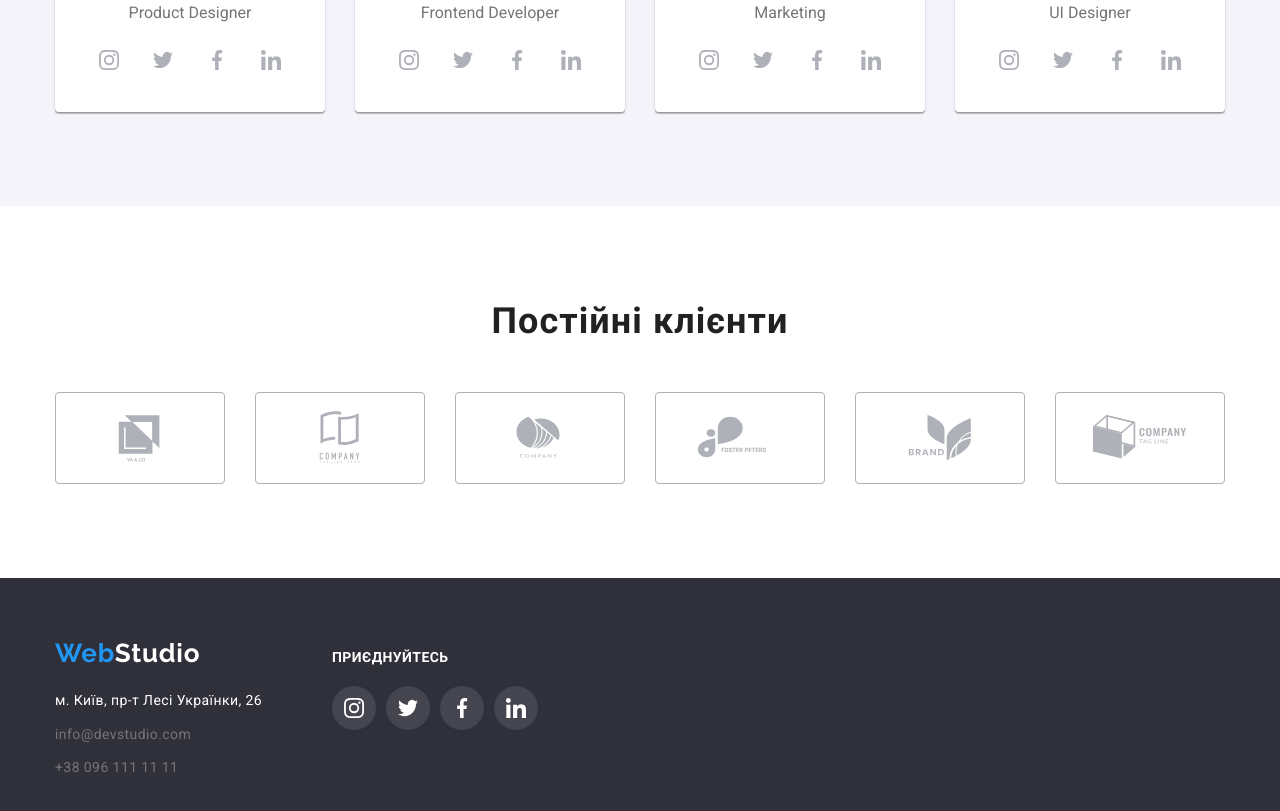
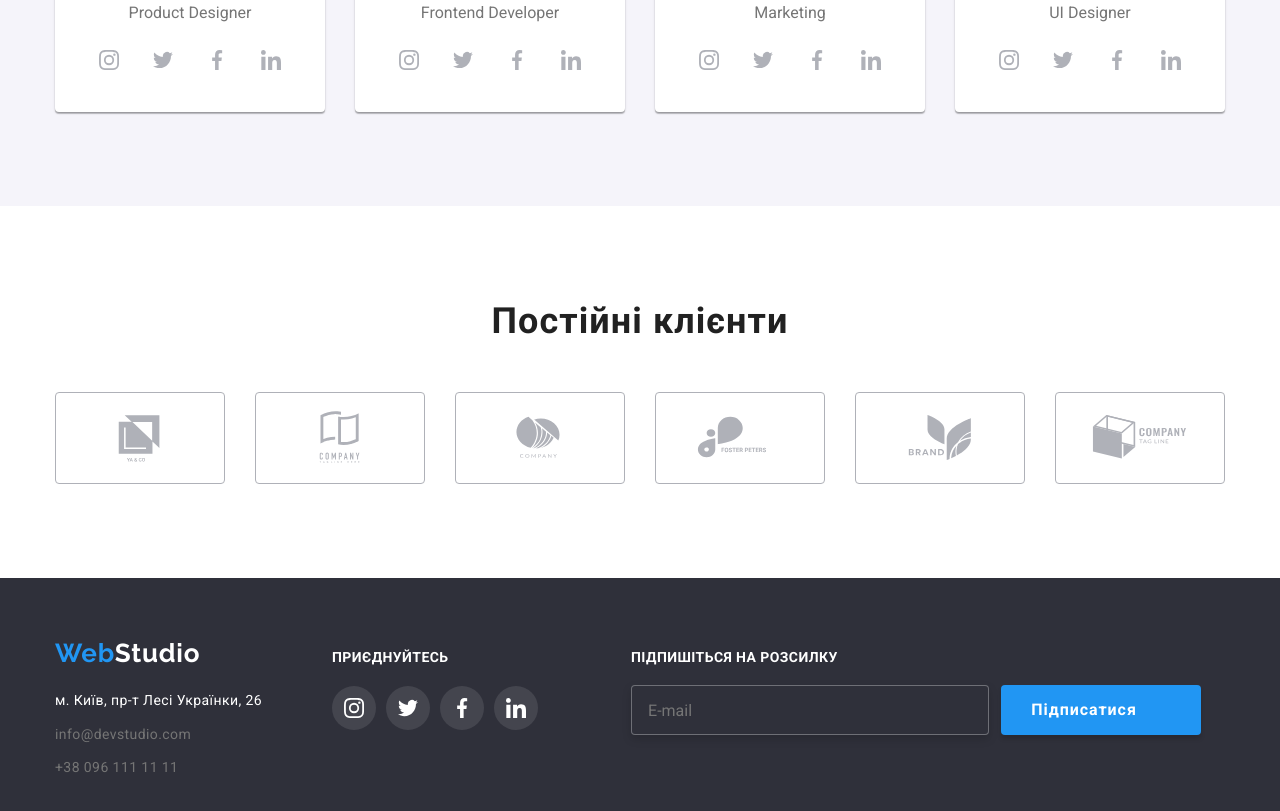
Before and after one commit to MariiaSakhnenko/goit-markup-hw-05, a plain HTML site: page index.html in a window 1280 px wide. Shown: the part 2099-2910 px from the top of the page. Drawn offline with nearby package versions, Linux system fonts and the light colour scheme.

Commit message:
Update footer

```diff
--- a/css/styles.css
+++ b/css/styles.css
@@ -686,3 +686,57 @@ img {
 .footer-social-icon {
   fill: var(--secondary-text-color);
 }
+.subscript {
+  margin-left: 93px;
+}
+.subscript-title {
+  font-weight: 700;
+  font-size: 14px;
+  line-height: 1, 14;
+  letter-spacing: 0.03em;
+  text-transform: uppercase;
+  color: var(--secondary-text-color);
+}
+.subscript-form {
+  display: flex;
+  align-items: center;
+  margin-top: 20px;
+}
+.subscript-form input {
+  width: 358px;
+  height: 50px;
+  border: 1px solid rgba(255, 255, 255, 0.3);
+  filter: drop-shadow(0px 4px 4px rgba(0, 0, 0, 0.15));
+  border-radius: 4px;
+  background-color: var(--main-bg-cl);
+  color: rgba(255, 255, 255, 0.6);
+  padding-left: 16px;
+}
+.subscript-button {
+  display: flex;
+  justify-content: center;
+  align-items: center;
+
+  width: 200px;
+  height: 50px;
+
+  cursor: pointer;
+
+  font-weight: 700;
+  font-size: 16px;
+  line-height: 1.88;
+  text-align: center;
+  letter-spacing: 0.06em;
+  color: var(--secondary-text-color);
+  background-color: var(--accent-text-color);
+  box-shadow: 0px 4px 4px rgba(0, 0, 0, 0.15);
+  border-radius: 4px;
+  border: none;
+  margin-left: 12px;
+}
+.subscript-icon {
+  fill: var(--secondary-text-color);
+  margin-left: 10px;
+}
+.subscript-button:hover {
+}
--- a/index.html
+++ b/index.html
@@ -475,6 +475,19 @@
             </li>
           </ul>
         </div>
+        <div class="subscript">
+          <p class="subscript-title">Підпишіться на розсилку</p>
+          <form class="subscript-form">
+            <label for="email"></label>
+            <input type="email" name="email" id="email" placeholder="E-mail" />
+            <button class="subscript-button" type="submit">
+              Підписатися
+              <svg class="subscript-icon" width="24" heidth="24">
+                <use href="./images/icons.svg#icon-telegram"></use>
+              </svg>
+            </button>
+          </form>
+        </div>
       </div>
     </footer>
 
```
Also changed, not shown: portfolio.html (+13 -0 lines), images/icons.svg.
